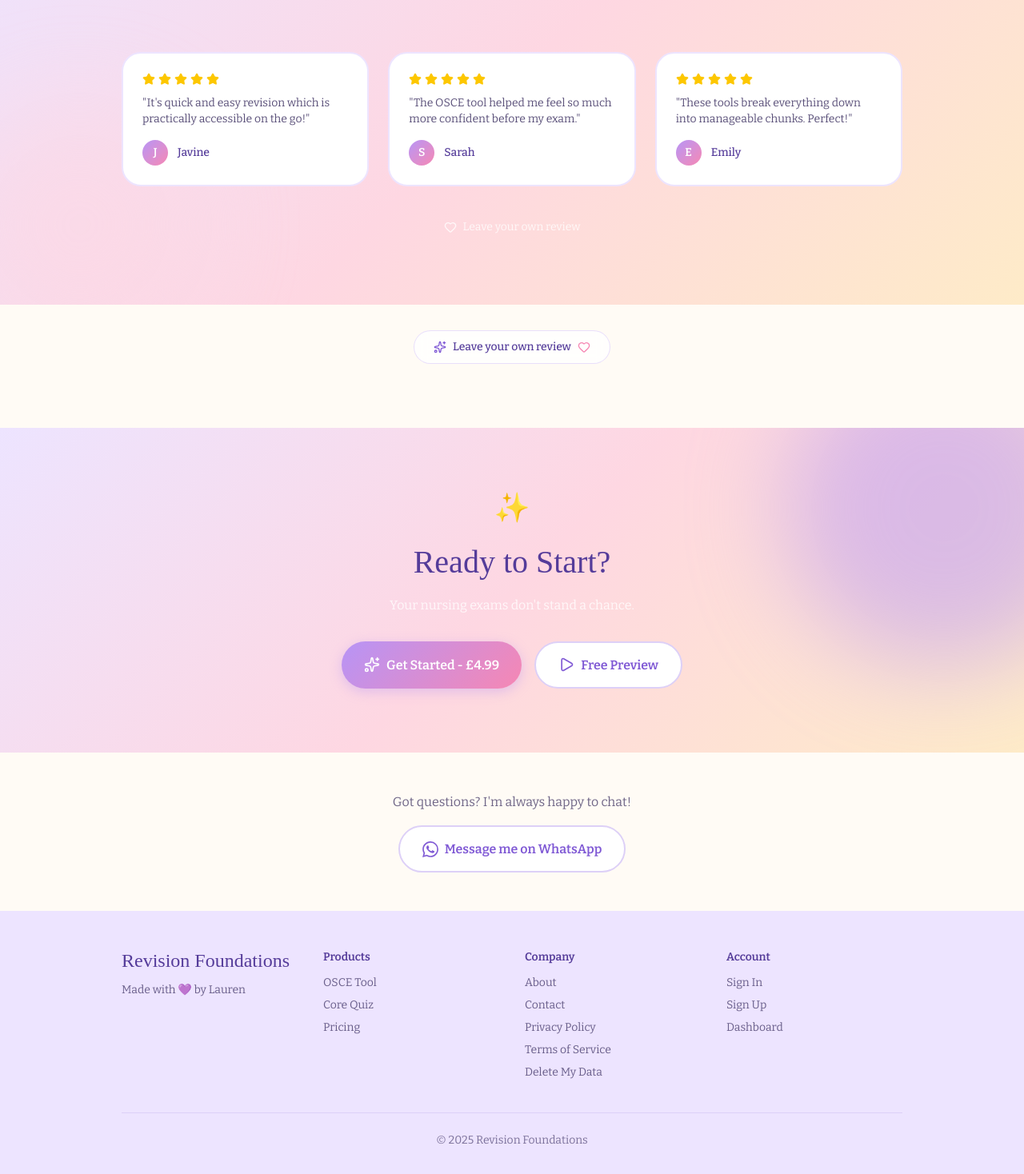
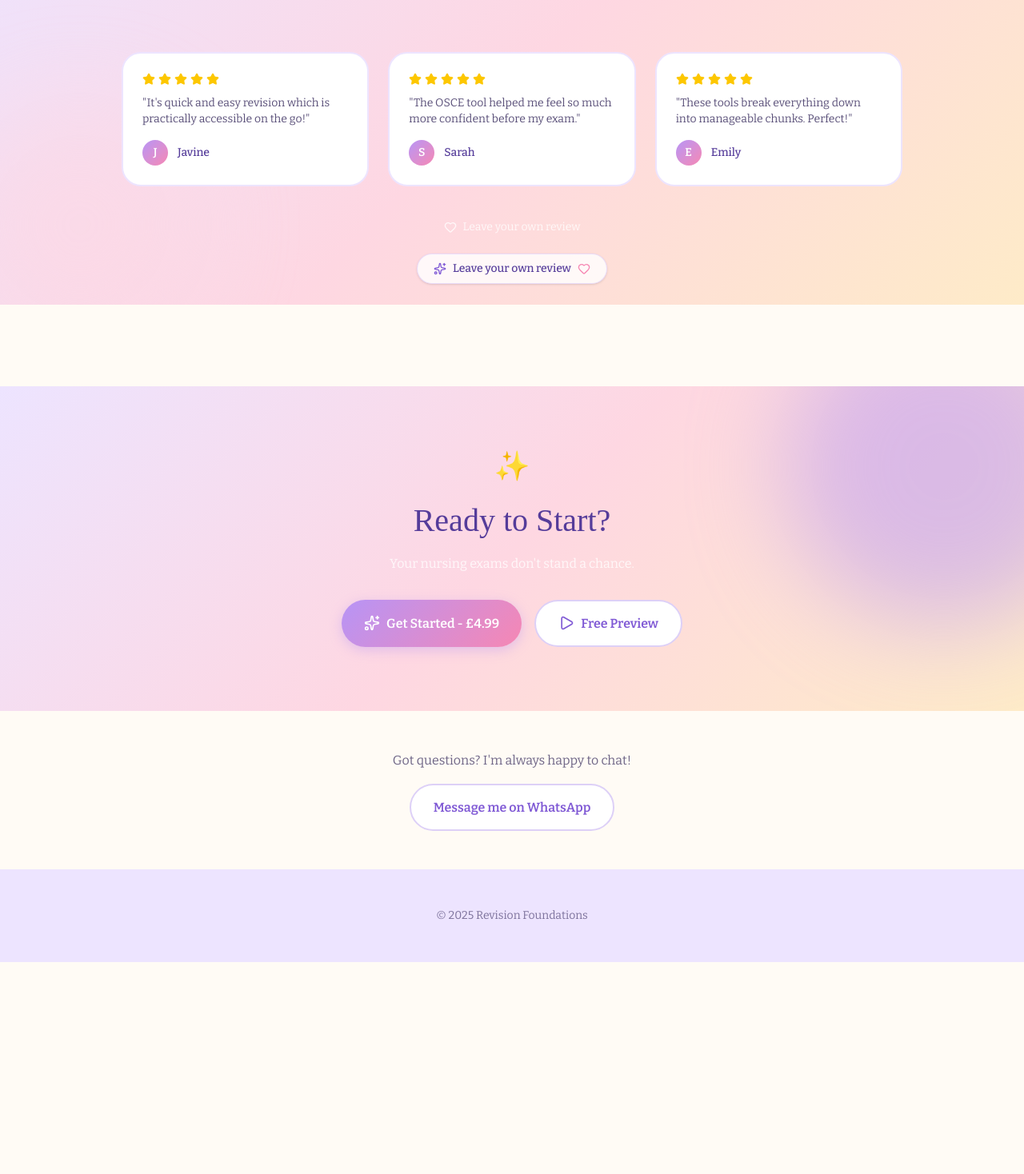
Before and after one commit to laurencaitlinemmerson-tech/revision-foundations-saas, a Next.js app: page / in a window 1280 px wide. Shown: the part 2578-4046 px from the top of the page at 80% size. After the commit the page ends 3781 px from the top, so only its background shows below. Built offline with nearby package versions, Linux system fonts and the light colour scheme; no server answers; a web font is replaced by a local one.

Commit message:
Update page.tsx

```diff
--- a/src/app/page.tsx
+++ b/src/app/page.tsx
@@ -18,7 +18,6 @@ export default function HomePage() {
 
         <div className="max-w-6xl mx-auto px-6 py-32 relative z-10">
           <div className="text-center max-w-3xl mx-auto">
-            {/* The Badge Style you liked */}
             <div className="fade-in inline-flex items-center gap-2 bg-white/80 backdrop-blur px-4 py-2 rounded-full text-sm font-medium mb-8 border border-[var(--lavender)]/30">
               <Sparkles className="w-4 h-4 text-[var(--purple)]" />
               <span className="text-[var(--plum)]">For Children's Nursing Students</span>
@@ -149,14 +148,13 @@ export default function HomePage() {
         </div>
       </section>
 
-      {/* Why Us */}
+      {/* Why Us Section */}
       <section className="bg-cream section">
         <div className="max-w-5xl mx-auto px-6">
           <div className="text-center mb-14">
             <span className="badge badge-purple mb-4">Why Us?</span>
             <h2 className="mb-4">Made With Love</h2>
           </div>
-
           <div className="grid md:grid-cols-3 gap-8">
             {[
               { emoji: '👩‍🎓', title: 'By a Student', desc: 'Created by a nursing student who knows exactly what you need.' },
@@ -173,15 +171,16 @@ export default function HomePage() {
         </div>
       </section>
 
-      {/* Testimonials & Review Button */}
-      <section className="bg-cream pb-20">
+      {/* Testimonials Section */}
+      <section className="bg-cream pb-20 relative">
         <Testimonials />
 
-        {/* NEW: Styled Review Button */}
-        <div className="flex justify-center mt-8">
+        {/* NEW STYLED BUTTON: Placed to overlap slightly for that clean look */}
+        <div className="flex justify-center -mt-16 mb-12 relative z-20">
           <Link
-            href="/reviews"
-            className="inline-flex items-center gap-2 bg-white/80 backdrop-blur px-6 py-2.5 rounded-full text-sm font-medium border border-[var(--lavender)]/30 transition-all hover:bg-white hover:shadow-md active:scale-95"
+            href="https://wa.me/447572650980"
+            target="_blank"
+            className="inline-flex items-center gap-2 bg-white/80 backdrop-blur px-5 py-2 rounded-full text-sm font-medium border border-[var(--lavender)]/30 transition-all hover:bg-white hover:scale-105 active:scale-95 shadow-sm"
           >
             <Sparkles className="w-4 h-4 text-[var(--purple)]" />
             <span className="text-[var(--plum)]">Leave your own review</span>
@@ -215,9 +214,6 @@ export default function HomePage() {
         <div className="max-w-2xl mx-auto px-6 text-center">
           <p className="text-[var(--plum-dark)]/70 mb-4">Got questions? I'm always happy to chat!</p>
           <a href="https://wa.me/447572650980" target="_blank" rel="noopener noreferrer" className="btn-secondary">
-            <svg className="w-5 h-5" fill="currentColor" viewBox="0 0 24 24">
-              <path d="M17.472 14.382c-.297-.149-1.758-.867-2.03-.967-.273-.099-.471-.148-.67.15-.197.297-.767.966-.94 1.164-.173.199-.347.223-.644.075-.297-.15-1.255-.463-2.39-1.475-.883-.788-1.48-1.761-1.653-2.059-.173-.297-.018-.458.13-.606.134-.133.298-.347.446-.52.149-.174.198-.298.298-.497.099-.198.05-.371-.025-.52-.075-.149-.669-1.612-.916-2.207-.242-.579-.487-.5-.669-.51-.173-.008-.371-.01-.57-.01-.198 0-.52.074-.792.372-.272.297-1.04 1.016-1.04 2.479 0 1.462 1.065 2.875 1.213 3.074.149.198 2.096 3.2 5.077 4.487.709.306 1.262.489 1.694.625.712.227 1.36.195 1.871.118.571-.085 1.758-.719 2.006-1.413.248-.694.248-1.289.173-1.413-.074-.124-.272-.198-.57-.347m-5.421 7.403h-.004a9.87 9.87 0 01-5.031-1.378l-.361-.214-3.741.982.998-3.648-.235-.374a9.86 9.86 0 01-1.51-5.26c.001-5.45 4.436-9.884 9.888-9.884 2.64 0 5.122 1.03 6.988 2.898a9.825 9.825 0 012.893 6.994c-.003 5.45-4.437 9.884-9.885 9.884m8.413-18.297A11.815 11.815 0 0012.05 0C5.495 0 .16 5.335.157 11.892c0 2.096.547 4.142 1.588 5.945L.057 24l6.305-1.654a11.882 11.882 0 005.683 1.448h.005c6.554 0 11.89-5.335 11.893-11.893a11.821 11.821 0 00-3.48-8.413z"/>
-            </svg>
             Message me on WhatsApp
           </a>
         </div>
@@ -225,42 +221,8 @@ export default function HomePage() {
 
       {/* Footer */}
       <footer className="bg-[var(--lilac)] py-12">
-        <div className="max-w-5xl mx-auto px-6">
-          <div className="grid md:grid-cols-4 gap-8 mb-10">
-            <div>
-              <h3 className="text-lg mb-3">Revision Foundations</h3>
-              <p className="text-sm text-[var(--plum-dark)]/70">Made with 💜 by Lauren</p>
-            </div>
-            <div>
-              <h4 className="font-semibold text-[var(--plum)] mb-3 text-sm">Products</h4>
-              <ul className="space-y-2 text-sm text-[var(--plum-dark)]/70">
-                <li><Link href="/osce" className="hover:text-[var(--purple)]">OSCE Tool</Link></li>
-                <li><Link href="/quiz" className="hover:text-[var(--purple)]">Core Quiz</Link></li>
-                <li><Link href="/pricing" className="hover:text-[var(--purple)]">Pricing</Link></li>
-              </ul>
-            </div>
-            <div>
-              <h4 className="font-semibold text-[var(--plum)] mb-3 text-sm">Company</h4>
-              <ul className="space-y-2 text-sm text-[var(--plum-dark)]/70">
-                <li><Link href="/about" className="hover:text-[var(--purple)]">About</Link></li>
-                <li><Link href="/contact" className="hover:text-[var(--purple)]">Contact</Link></li>
-                <li><Link href="/privacy" className="hover:text-[var(--purple)]">Privacy Policy</Link></li>
-                <li><Link href="/terms" className="hover:text-[var(--purple)]">Terms of Service</Link></li>
-                <li><Link href="/delete-data" className="hover:text-[var(--purple)]">Delete My Data</Link></li>
-              </ul>
-            </div>
-            <div>
-              <h4 className="font-semibold text-[var(--plum)] mb-3 text-sm">Account</h4>
-              <ul className="space-y-2 text-sm text-[var(--plum-dark)]/70">
-                <li><Link href="/sign-in" className="hover:text-[var(--purple)]">Sign In</Link></li>
-                <li><Link href="/sign-up" className="hover:text-[var(--purple)]">Sign Up</Link></li>
-                <li><Link href="/dashboard" className="hover:text-[var(--purple)]">Dashboard</Link></li>
-              </ul>
-            </div>
-          </div>
-          <div className="border-t border-[var(--lilac-medium)] pt-6 text-center text-sm text-[var(--plum-dark)]/60">
-            © 2025 Revision Foundations
-          </div>
+        <div className="max-w-5xl mx-auto px-6 text-center text-sm text-[var(--plum-dark)]/60">
+          © 2025 Revision Foundations
         </div>
       </footer>
     </div>
```
